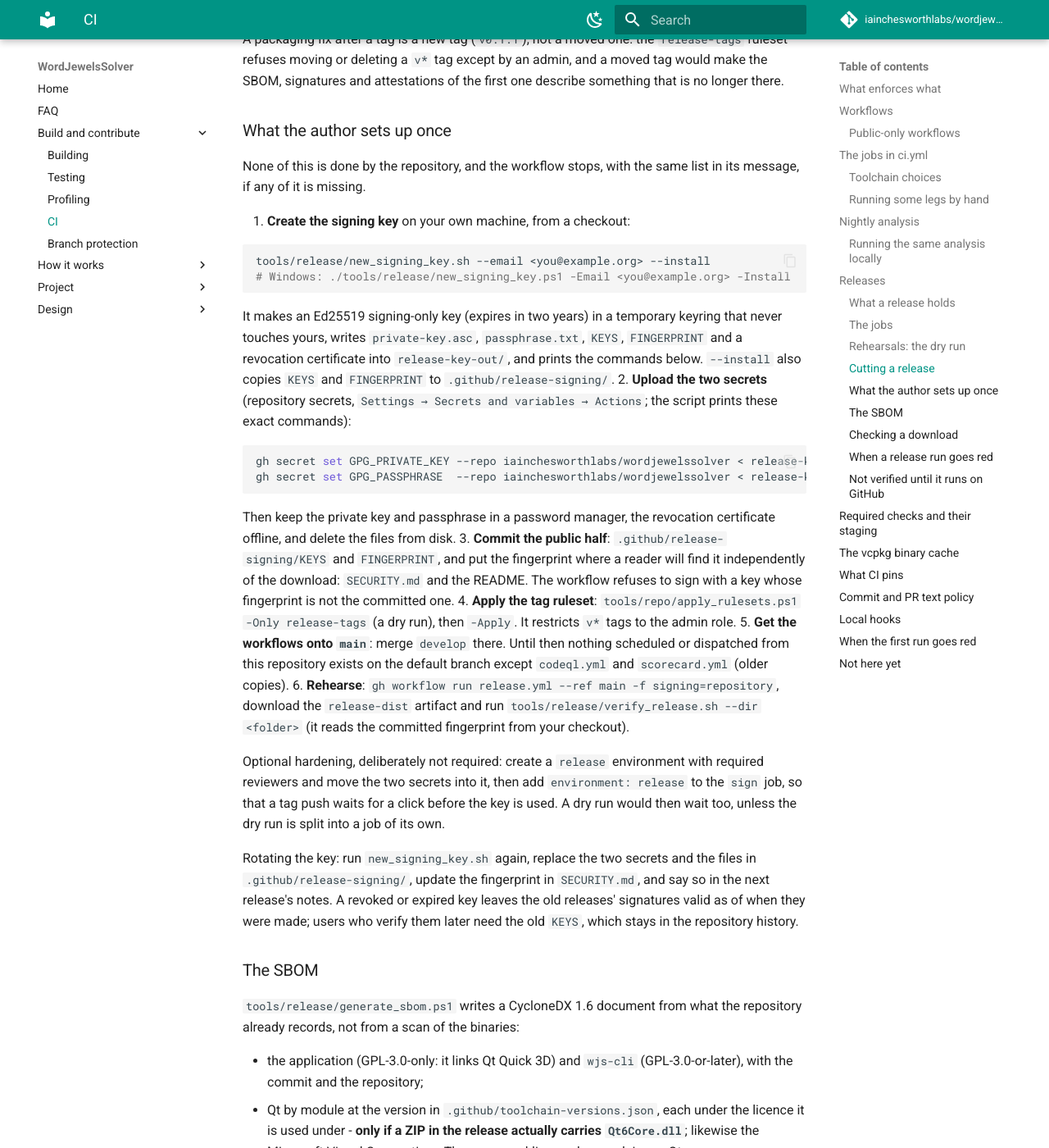
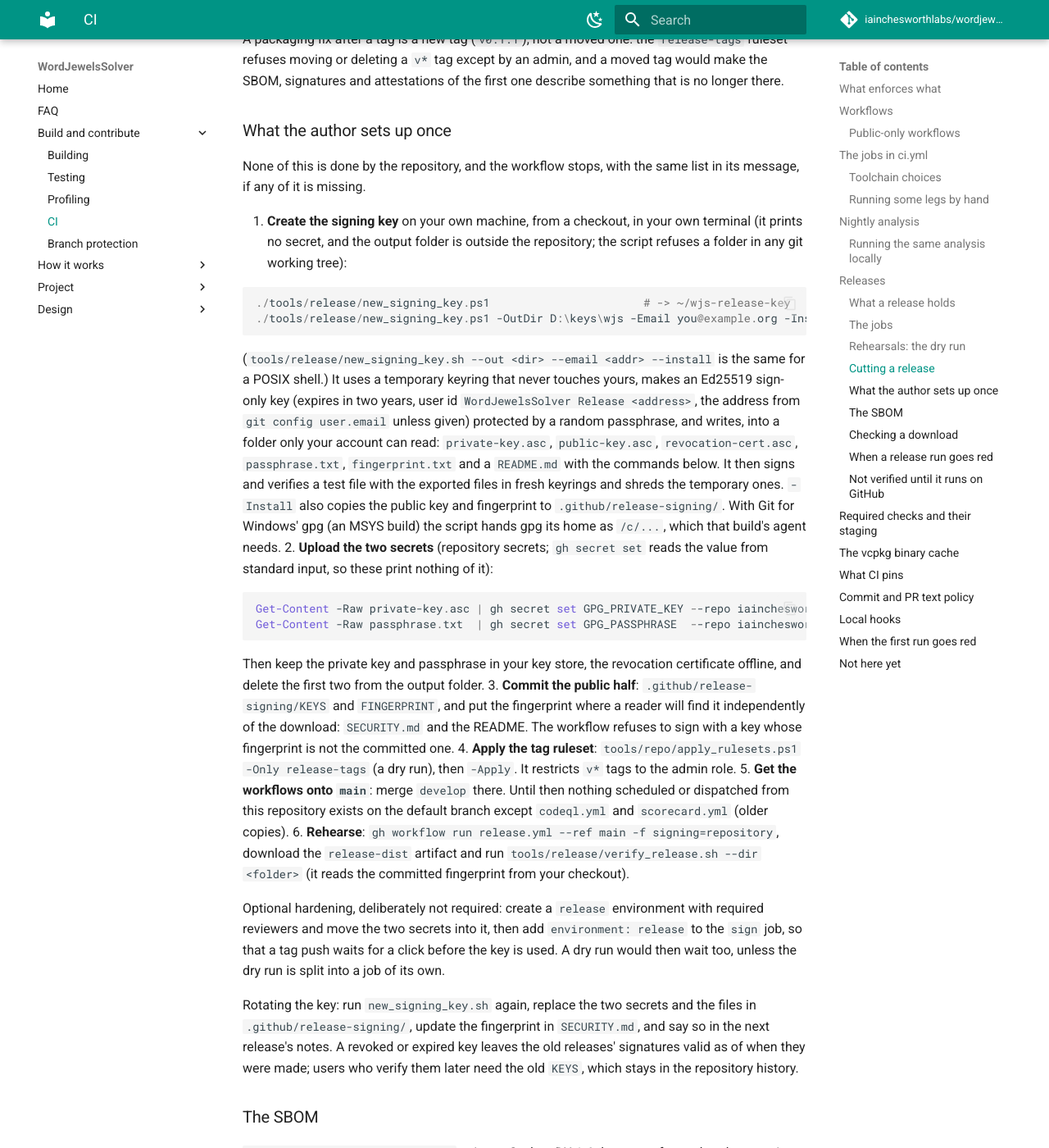
Before and after one commit to iainchesworthlabs/snapandspell, an MkDocs documentation site: the page built from docs/ci.md, in a window 1280 px wide and 1400 px high, scrolled down 11632 px. Shown: the whole window at 82% size. Built offline with MkDocs 1.6.1 and Material for MkDocs 9.7.7, drawn with Linux system fonts in a browser that asks for light colours; comment, search, counter and statistics services are not loaded.

Commit message:
Make the signing key script a native PowerShell tool that writes outside the repository
new_signing_key.ps1 now does the work itself, with Git for Windows' gpg (an MSYS
build whose agent needs the keyring home written /c/...): a temporary keyring,
an Ed25519 sign-only key with a random passphrase, and in a user-only folder
outside any git working tree (default ~/wjs-release-key) private-key.asc,
public-key.asc, revocation-cert.asc, passphrase.txt, fingerprint.txt and a
README with the gh secret set commands. It signs and verifies a test file with
the exported files in fresh keyrings, imports the revocation certificate to
check that it revokes, and overwrites the temporary keyrings before deleting
them. The POSIX script writes the same files, and the docs and the self-test
use the new names.

````diff
--- a/docs/ci.md
+++ b/docs/ci.md
@@ -417,28 +417,37 @@ one describe something that is no longer there.
 None of this is done by the repository, and the workflow stops, with the same
 list in its message, if any of it is missing.
 
-1. **Create the signing key** on your own machine, from a checkout:
+1. **Create the signing key** on your own machine, from a checkout, in your own
+   terminal (it prints no secret, and the output folder is outside the
+   repository; the script refuses a folder in any git working tree):
 
-   ```sh
-   tools/release/new_signing_key.sh --email <you@example.org> --install
-   # Windows: ./tools/release/new_signing_key.ps1 -Email <you@example.org> -Install
+   ```powershell
+   ./tools/release/new_signing_key.ps1                       # -> ~/wjs-release-key
+   ./tools/release/new_signing_key.ps1 -OutDir D:\keys\wjs -Email you@example.org -Install
    ```
 
-   It makes an Ed25519 signing-only key (expires in two years) in a temporary
-   keyring that never touches yours, writes `private-key.asc`, `passphrase.txt`,
-   `KEYS`, `FINGERPRINT` and a revocation certificate into `release-key-out/`, and
-   prints the commands below. `--install` also copies `KEYS` and `FINGERPRINT` to
-   `.github/release-signing/`.
-2. **Upload the two secrets** (repository secrets, `Settings → Secrets and
-   variables → Actions`; the script prints these exact commands):
+   (`tools/release/new_signing_key.sh --out <dir> --email <addr> --install` is the
+   same for a POSIX shell.) It uses a temporary keyring that never touches yours,
+   makes an Ed25519 sign-only key (expires in two years, user id
+   `WordJewelsSolver Release <address>`, the address from `git config user.email`
+   unless given) protected by a random passphrase, and writes, into a folder only
+   your account can read: `private-key.asc`, `public-key.asc`,
+   `revocation-cert.asc`, `passphrase.txt`, `fingerprint.txt` and a `README.md`
+   with the commands below. It then signs and verifies a test file with the
+   exported files in fresh keyrings and shreds the temporary ones. `-Install`
+   also copies the public key and fingerprint to `.github/release-signing/`.
+   With Git for Windows' gpg (an MSYS build) the script hands gpg its home as
+   `/c/...`, which that build's agent needs.
+2. **Upload the two secrets** (repository secrets; `gh secret set` reads the
+   value from standard input, so these print nothing of it):
 
-   ```sh
-   gh secret set GPG_PRIVATE_KEY --repo iainchesworthlabs/wordjewelssolver < release-key-out/private-key.asc
-   gh secret set GPG_PASSPHRASE  --repo iainchesworthlabs/wordjewelssolver < release-key-out/passphrase.txt
+   ```powershell
+   Get-Content -Raw private-key.asc | gh secret set GPG_PRIVATE_KEY --repo iainchesworthlabs/wordjewelssolver
+   Get-Content -Raw passphrase.txt  | gh secret set GPG_PASSPHRASE  --repo iainchesworthlabs/wordjewelssolver
    ```
 
-   Then keep the private key and passphrase in a password manager, the
-   revocation certificate offline, and delete the files from disk.
+   Then keep the private key and passphrase in your key store, the revocation
+   certificate offline, and delete the first two from the output folder.
 3. **Commit the public half**: `.github/release-signing/KEYS` and `FINGERPRINT`,
    and put the fingerprint where a reader will find it independently of the
    download: `SECURITY.md` and the README. The workflow refuses to sign with a key
````
Also changed, not shown: .github/release-signing/README.md, 3 other files.
